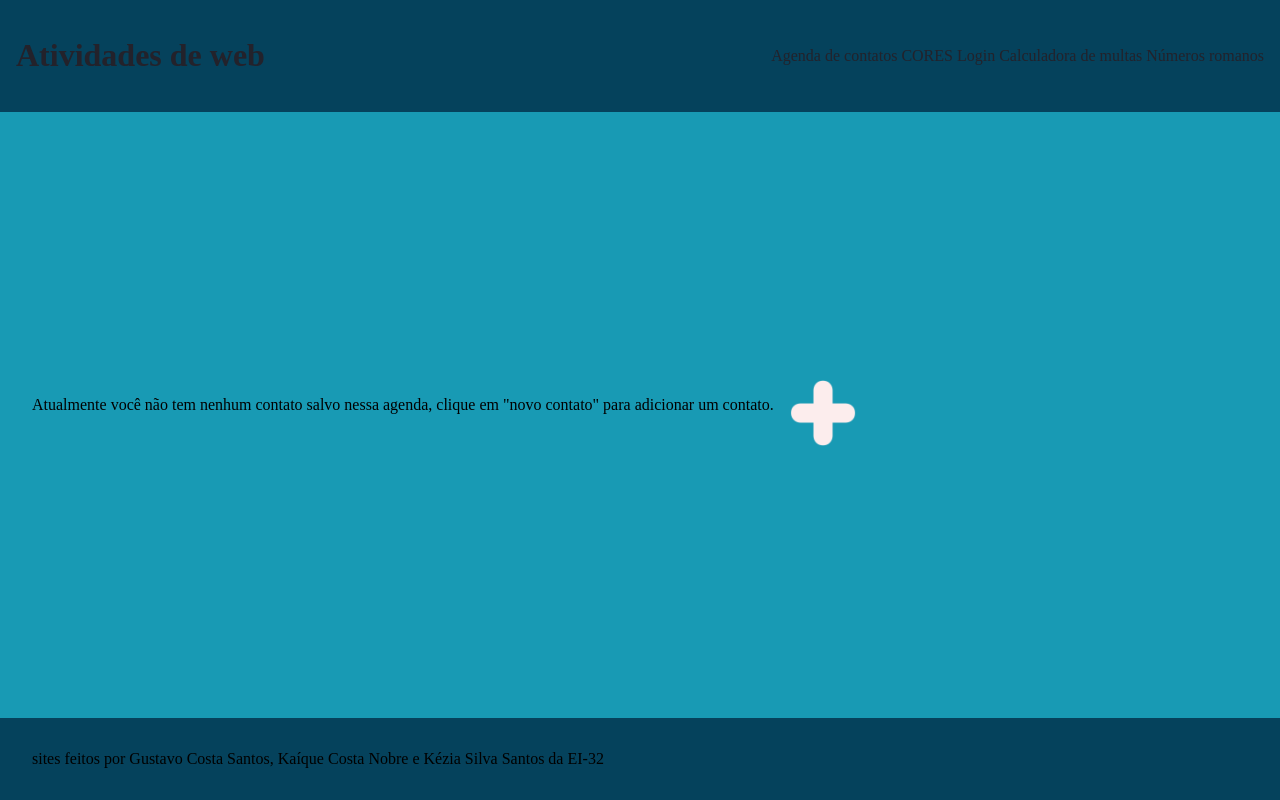
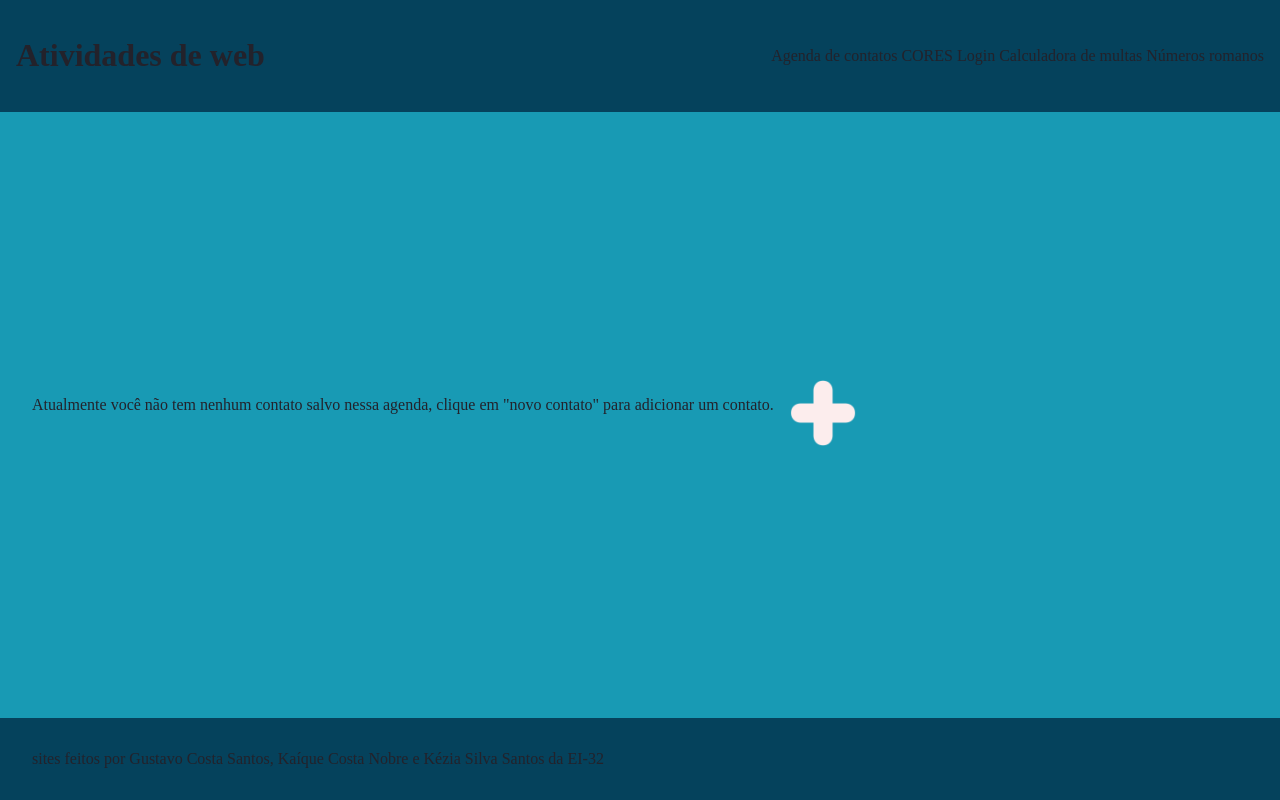
Before and after one commit to Zer0-Zer0/atividade_paranhos_php, a PHP site: page /contatos/ in a window 1280 px wide. Run offline with PHP 8.4, Linux system fonts and the light colour scheme.

Commit message:
Fully standardized the color pallete 	modified:   _css/style.css

```diff
--- a/_css/style.css
+++ b/_css/style.css
@@ -13,6 +13,8 @@
     --p-black-02: hsl(251, 13%, 24%);
     --p-black-03: hsl(273, 12%, 31%);
     --p-black-04: hsl(296, 8%, 40%);
+
+    --p-red: hsl(0, 83%, 44%);
 }
 
 @font-face {
@@ -62,6 +64,10 @@ p {
     margin: 1em;
 }
 
+p,h1,a{
+    color: var(--p-black-01);
+}
+
 input[type="text"],
 input[type="tel"],
 input[type="email"] {
@@ -73,7 +79,7 @@ input[type="email"] {
 }
 
 .warning {
-    color: red;
+    color: var(--p-red);
 }
 
 .box {
@@ -103,8 +109,6 @@ input[type="email"] {
 
     width: 5em;
     height: 5em;
-
-    border: 1px solid var(--p-black-01);
 
     background-color: var(--p-white-01);
     aspect-ratio: 1/1;
@@ -152,5 +156,4 @@ input[type="email"] {
 .no_deco,
 .no_deco:hover {
     text-decoration: none;
-    color: var(--p-black-01);
 }
```
